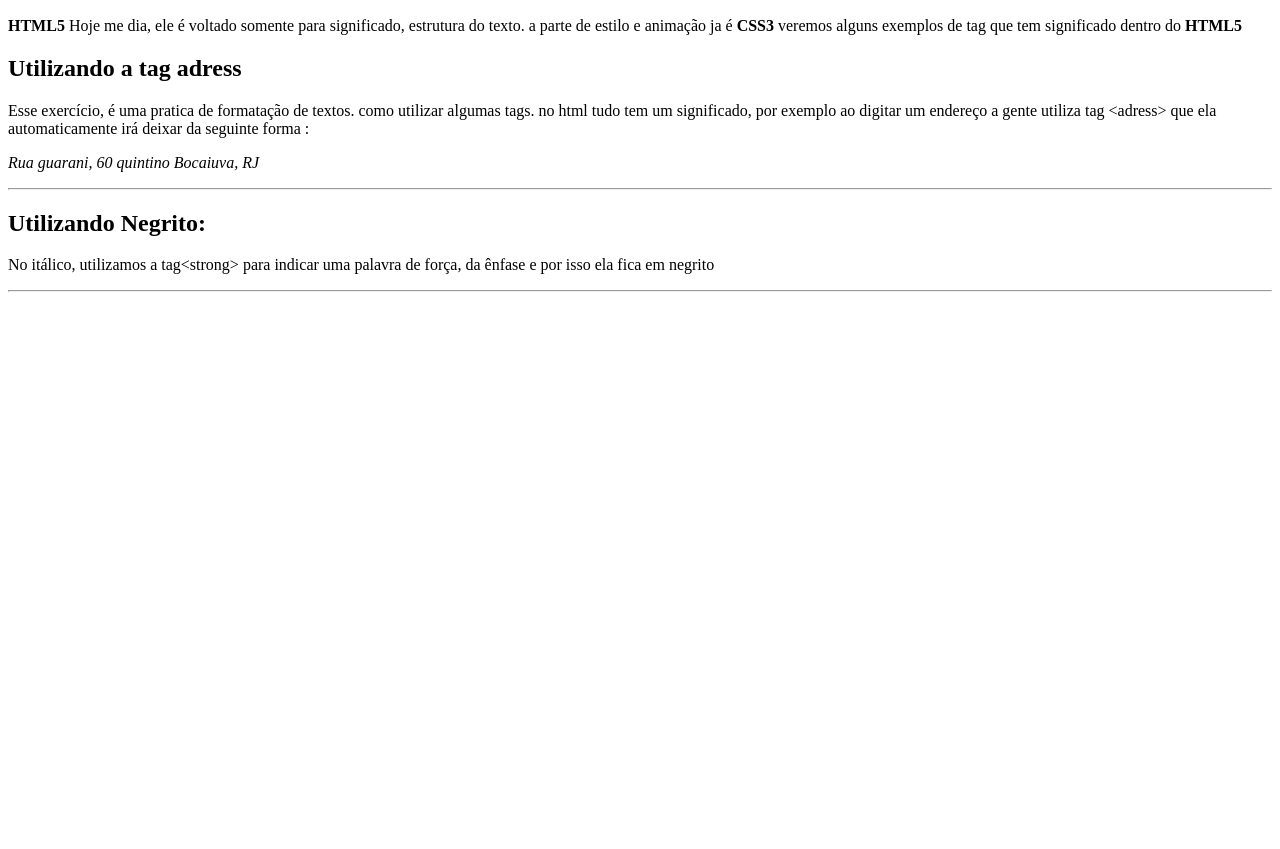
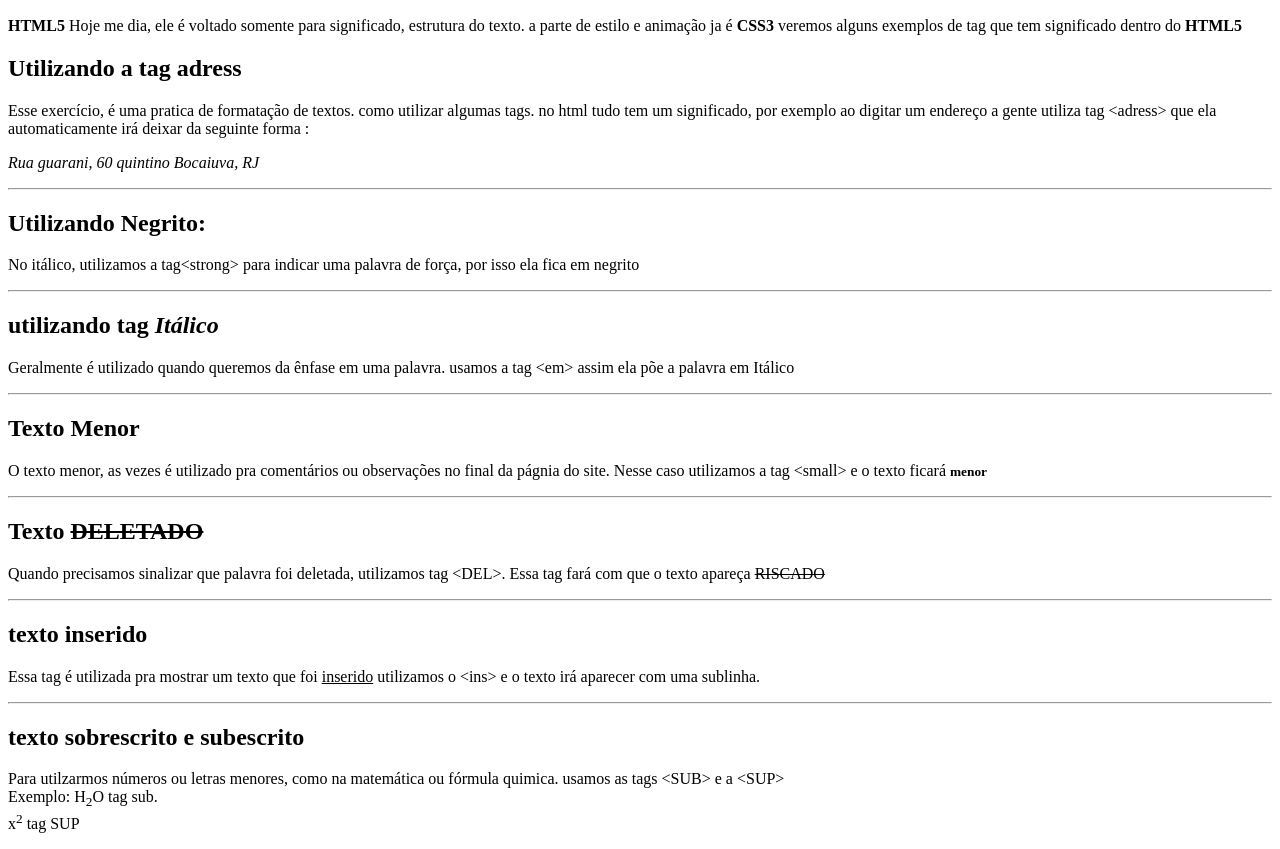
Before and after one commit to Niel100/modulo8, a plain HTML site: page index.html in a window 1280 px wide. Shown: the part 110-959 px from the top of the page. Before the commit the page ends 800 px from the top, so only its background shows below. Drawn offline with Linux system fonts and the light colour scheme.

Commit message:
continuação

```diff
--- a/index.html
+++ b/index.html
@@ -14,8 +14,21 @@
     <p> Esse exercício, é uma pratica de formatação de textos. como utilizar algumas tags. no html tudo tem um significado, por exemplo ao digitar um endereço a gente utiliza tag &lt;adress&gt; que ela automaticamente irá deixar da seguinte forma : <address>Rua guarani, 60 quintino Bocaiuva, RJ</address> </p>
     <hr>
     <h2>Utilizando <strong>Negrito:</strong></h2>
-    <p>No itálico, utilizamos a tag&lt;strong&gt; para indicar uma palavra de força, da ênfase e por isso ela fica em negrito</p>
+    <p>No itálico, utilizamos a tag&lt;strong&gt; para indicar uma palavra de força, por isso ela fica em negrito</p>
     <hr>
-    <H2></H2>
+    <H2>utilizando tag <em>Itálico</em></H2>
+    <p> Geralmente  é utilizado quando queremos da ênfase em uma palavra. usamos a tag &lt;em&gt; assim ela põe a palavra em Itálico</p>
+    <hr>
+    <h2>Texto Menor</h2>
+    <p>O texto menor, as vezes é utilizado pra comentários ou observações no final da págnia do site. Nesse caso utilizamos a tag &lt;small&gt; e o texto ficará<strong> <small>menor</small></strong></p>
+    <hr>
+    <H2>Texto <del>DELETADO</del></H2>
+    <p>Quando precisamos sinalizar que palavra foi deletada, utilizamos tag &lt;DEL&gt;. Essa tag fará com que o texto apareça <DEL>RISCADO</DEL></p>
+    <hr>
+    <h2>texto inserido</h2>
+    <p>Essa tag é utilizada pra mostrar um texto que foi <ins>inserido</ins> utilizamos o &lt;ins&gt; e o texto irá aparecer com uma sublinha. </p>
+    <hr>
+    <h2>texto sobrescrito e subescrito</h2>
+    <p>Para utilzarmos números ou letras menores, como na matemática ou fórmula quimica. usamos as tags &lt;SUB&gt; e a &lt;SUP&gt;<br> Exemplo: H<sub>2</sub>O tag sub. <br> x<sup>2</sup> tag SUP</p>
 </body>
 </html>
```
